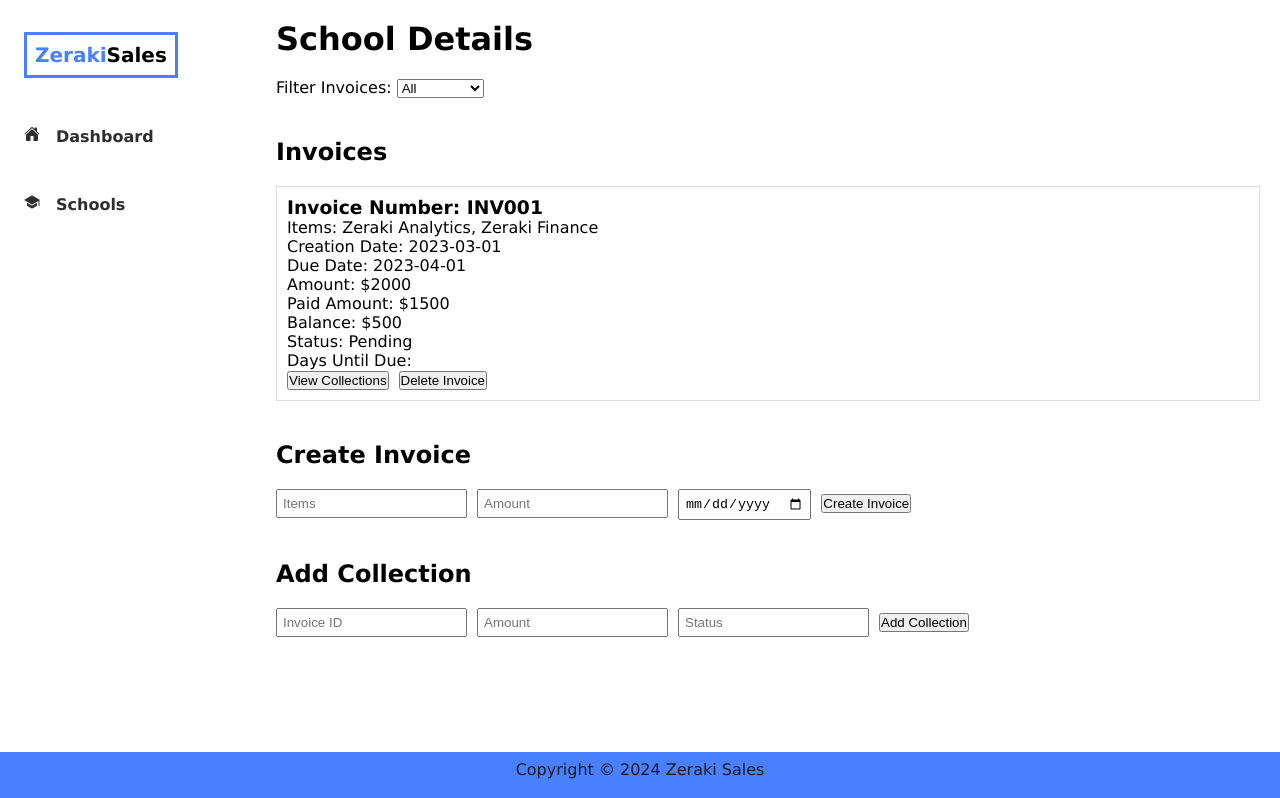
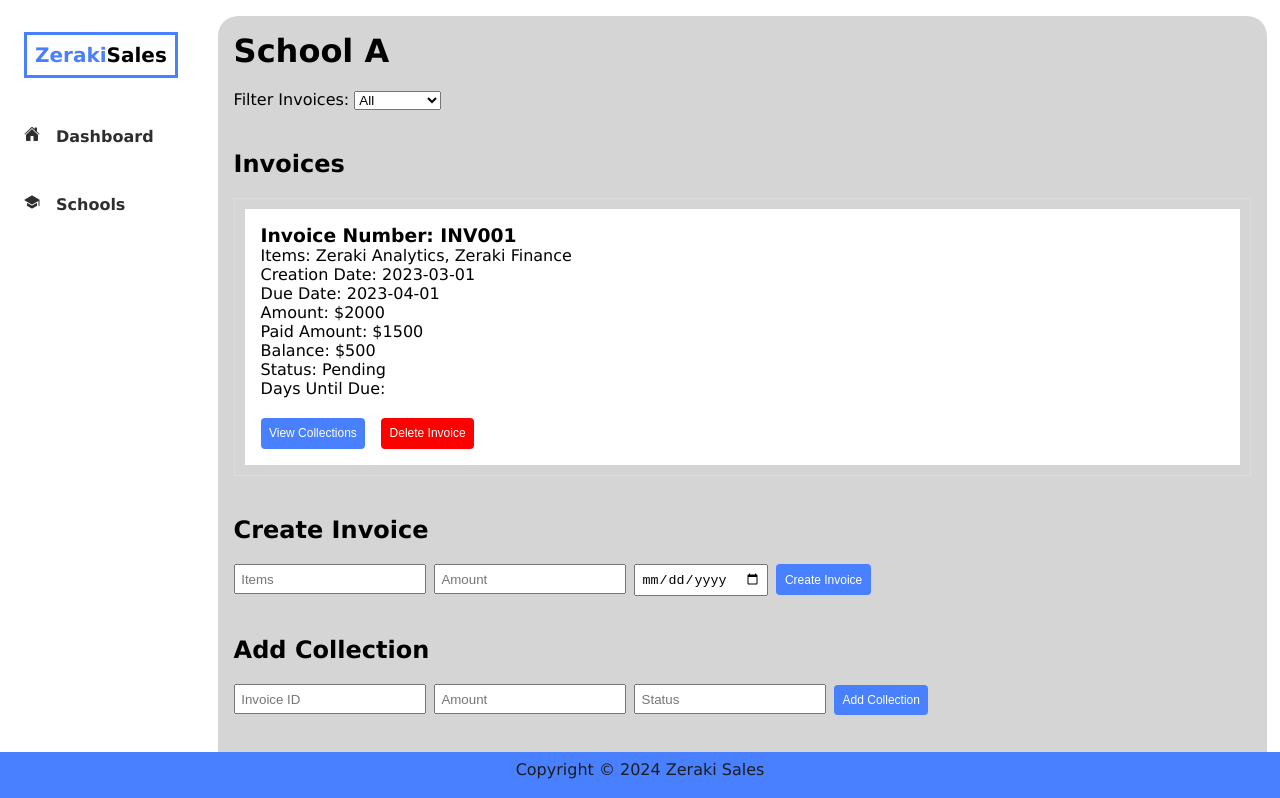
Before and after one commit to fakhrifuad/zeraki_test_sales_dashboard, a React (Create React App) app: page /schools/1 in a window 1280 px wide. Shown: the top 798 px of the page. Built offline with nearby package versions, Linux system fonts and the light colour scheme; data requests are answered from the project's data file.

Commit message:
feat: change heading of schooldetails to name of school
added some styling to the SchoolDetails component

```diff
--- a/src/components/SchoolDetails.jsx
+++ b/src/components/SchoolDetails.jsx
@@ -1,6 +1,6 @@
 import React, { useEffect, useState } from 'react';
 import { useParams } from 'react-router-dom';
-import { fetchInvoicesBySchool, fetchCollectionsByInvoice, createInvoice, updateInvoice, deleteInvoice, addCollection } from '../services/dataService';
+import { fetchInvoicesBySchool, fetchCollectionsByInvoice, fetchSchoolById, createInvoice, updateInvoice, deleteInvoice, addCollection } from '../services/dataService';
 import Footer from './Footer';
 import Sidebar from './Sidebar';
 import '../styles/SchoolDetails.css';
@@ -8,17 +8,25 @@ import '../styles/SchoolDetails.css';
 const SchoolDetails = () => {
   const { schoolId } = useParams();
   const [invoices, setInvoices] = useState([]);
+  const [school, setSchool] = useState('');
   const [collections, setCollections] = useState([]);
   const [filter, setFilter] = useState('all'); // all, completed, pending
   const [newInvoice, setNewInvoice] = useState({ items: [], amount: '', dueDate: '' });
   const [newCollection, setNewCollection] = useState({ invoiceId: '', amount: '', status: '' });
 
+
   useEffect(() => {
+    const getSchoolDetails = async () => {
+      const schoolData = await fetchSchoolById(schoolId);
+      setSchool(schoolData);
+    };
+
     const getInvoices = async () => {
       const invoicesData = await fetchInvoicesBySchool(schoolId);
       setInvoices(invoicesData);
     };
 
+    getSchoolDetails();
     getInvoices();
   }, [schoolId]);
 
@@ -61,7 +69,7 @@ const SchoolDetails = () => {
     <div className="school-details-container">
       <Sidebar />
       <div className="school-details-content">
-        <h1>School Details</h1>
+      <h1>{school.name}</h1> {/* Display the school name */}
 
         {/* Filter Invoices */}
         <div>
@@ -78,17 +86,22 @@ const SchoolDetails = () => {
         <ul>
           {filteredInvoices.map(invoice => (
             <li key={invoice.id}>
-              <h3>Invoice Number: {invoice.invoiceNumber}</h3>
-              <p>Items: {invoice.items.join(', ')}</p>
-              <p>Creation Date: {invoice.creationDate}</p>
-              <p>Due Date: {invoice.dueDate}</p>
-              <p>Amount: ${invoice.amount}</p>
-              <p>Paid Amount: ${invoice.paidAmount}</p>
-              <p>Balance: ${invoice.balance}</p>
-              <p>Status: {invoice.status}</p>
-              <p>Days Until Due: {/* Calculate days until due */}</p>
-              <button onClick={() => getCollections(invoice.id)}>View Collections</button>
-              <button onClick={() => handleDeleteInvoice(invoice.id)}>Delete Invoice</button>
+              <div className='invoice_details'>
+                <h3><span>Invoice Number:</span> {invoice.invoiceNumber}</h3>
+                <p><span>Items:</span> {invoice.items.join(', ')}</p>
+                <p><span>Creation Date:</span> {invoice.creationDate}</p>
+                <p><span>Due Date:</span> {invoice.dueDate}</p>
+                <p><span>Amount:</span> ${invoice.amount}</p>
+                <p><span>Paid Amount:</span> ${invoice.paidAmount}</p>
+                <p><span>Balance:</span> ${invoice.balance}</p>
+                <p><span>Status:</span> {invoice.status}</p>
+                <p><span>Days Until Due:</span> {/* Calculate days until due */}</p>
+                <div className='invoice_buttons'>
+                    <button onClick={() => getCollections(invoice.id)} className='add_button'>View Collections</button>
+                    <button onClick={() => handleDeleteInvoice(invoice.id)} className='delete_button'>Delete Invoice</button>
+                </div>
+              </div>
+
               {/* Update Invoice form can be added here */}
               <ul>
                 {collections.filter(collection => collection.invoiceId === invoice.id).map(collection => (
@@ -125,7 +138,7 @@ const SchoolDetails = () => {
             value={newInvoice.dueDate}
             onChange={(e) => setNewInvoice({ ...newInvoice, dueDate: e.target.value })}
           />
-          <button onClick={handleCreateInvoice}>Create Invoice</button>
+          <button onClick={handleCreateInvoice} className='add_button'>Create Invoice</button>
         </div>
 
         {/* Add Collection */}
@@ -149,7 +162,7 @@ const SchoolDetails = () => {
             value={newCollection.status}
             onChange={(e) => setNewCollection({ ...newCollection, status: e.target.value })}
           />
-          <button onClick={handleAddCollection}>Add Collection</button>
+          <button onClick={handleAddCollection} className='add_button'>Add Collection</button>
         </div>
       </div>
       <Footer />
--- a/src/data/db.json
+++ b/src/data/db.json
@@ -1,32 +1,40 @@
 {
   "schools": [
     {
-        "id": 1,
+      "id": "1",
       "name": "School A",
       "type": "Primary",
       "county": "County A",
       "registrationDate": "2023-01-01",
       "contactInfo": "contact@schoola.com",
-        "products": ["Zeraki Analytics", "Zeraki Finance"],
+      "products": [
+        "Zeraki Analytics",
+        "Zeraki Finance"
+      ],
       "balance": 1000
     },
     {
-        "id": 2,
+      "id": "2",
       "name": "School B",
       "type": "Secondary",
       "county": "County B",
       "registrationDate": "2023-02-01",
       "contactInfo": "contact@schoolb.com",
-        "products": ["Zeraki Timetable"],
+      "products": [
+        "Zeraki Timetable"
+      ],
       "balance": 500
     }
   ],
   "invoices": [
     {
-        "id": 1,
+      "id": "1",
       "schoolId": 1,
       "invoiceNumber": "INV001",
-        "items": ["Zeraki Analytics", "Zeraki Finance"],
+      "items": [
+        "Zeraki Analytics",
+        "Zeraki Finance"
+      ],
       "creationDate": "2023-03-01",
       "dueDate": "2023-04-01",
       "amount": 2000,
@@ -35,10 +43,12 @@
       "status": "Pending"
     },
     {
-        "id": 2,
+      "id": "2",
       "schoolId": 2,
       "invoiceNumber": "INV002",
-        "items": ["Zeraki Timetable"],
+      "items": [
+        "Zeraki Timetable"
+      ],
       "creationDate": "2023-03-05",
       "dueDate": "2023-04-05",
       "amount": 500,
@@ -49,7 +59,7 @@
   ],
   "collections": [
     {
-        "id": 1,
+      "id": "1",
       "invoiceId": 1,
       "collectionNumber": "COL001",
       "date": "2023-03-15",
@@ -57,12 +67,30 @@
       "status": "Valid"
     },
     {
-        "id": 2,
+      "id": "2",
       "invoiceId": 2,
       "collectionNumber": "COL002",
       "date": "2023-03-20",
       "amount": 500,
       "status": "Valid"
+    },
+    {
+      "id": "4e1f",
+      "invoiceId": "",
+      "amount": "",
+      "status": ""
+    },
+    {
+      "id": "ed59",
+      "invoiceId": "",
+      "amount": "",
+      "status": ""
+    },
+    {
+      "id": "4bd0",
+      "invoiceId": "",
+      "amount": "",
+      "status": ""
     }
   ]
 }
--- a/src/services/dataService.jsx
+++ b/src/services/dataService.jsx
@@ -11,6 +11,16 @@ export const fetchSchools = async () => {
   const data = await response.json();
   return data;
 };
+
+// Fetches details of a specific school
+export const fetchSchoolById = async (schoolId) => {
+    const response = await fetch(`${API_URL}/schools/${schoolId}`);
+    if (!response.ok) {
+      throw new Error(`Failed to fetch school with id ${schoolId}`);
+    }
+    const data = await response.json();
+    return data;
+  };
 
 // Fetches invoices for a specific school
 export const fetchInvoicesBySchool = async (schoolId) => {
--- a/src/styles/SchoolDetails.css
+++ b/src/styles/SchoolDetails.css
@@ -5,9 +5,13 @@
   }
 
   .school-details-content {
-    margin-left: 20%; /* Same width as the sidebar */
-    flex: 1;
-    padding: 20px;
+    width: 100%;
+    border-radius: 1.25rem;
+    background-color: #d5d5d5;
+    margin-left: 17%;
+    margin-right: 1%;
+    margin-top: 1rem;
+    padding: 1rem;
   }
 
   .school-details-content h1 {
@@ -34,22 +38,58 @@
     margin-top: 0;
   }
 
-  .school-details-content ul ul {
-    list-style-type: none;
-    padding: 0;
+  .invoice_details {
+    background: #ffffff;
+    padding: 1rem;
   }
 
-  .school-details-content ul ul li {
-    margin-top: 10px;
-    padding: 10px;
-    border: 1px solid #ddd;
+
+
+
+  .invoice_buttons {
+    margin-top: 1.25rem;
   }
 
-  .school-details-content button {
-    margin-right: 10px;
+  .delete_button {
+    background: #ff0000;
+    border-radius: 0.25rem;
+    border: solid 2px #ff0000;
+    text-decoration: none;
+    font-size: 1rem;
+    color: #ffffff;
+    padding: 0.4rem;
+    font-size: 0.75rem;
+    cursor: pointer;
+  }
+
+  .delete_button:hover {
+    color: #ff0000;
+    background: #d5d5d5;
+    border: solid 2px #ff0000;
   }
 
   .school-details-content input {
-    margin-right: 10px;
-    padding: 5px;
+    margin-right: 0.5rem;
+    padding: 0.35rem;
+
   }
+
+.add_button  {
+    background: #4880FF;
+    border-radius: 0.25rem;
+    border: solid 2px #4880FF;
+    text-decoration: none;
+    font-size: 1rem;
+    color: #ffffff;
+    padding: 0.4rem;
+    font-size: 0.75rem;
+    cursor: pointer;
+    margin-right: 1rem;
+}
+
+
+.add_button:hover {
+    color: #4880FF;
+    background: #d5d5d5;
+    border: solid 2px #4880FF;
+}
```
Lines whose indentation alone changed are shown as unchanged.
